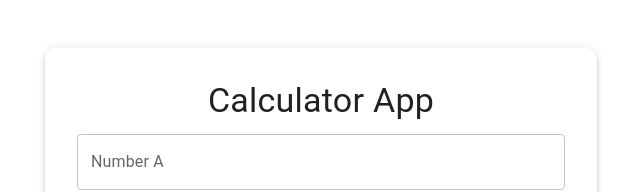
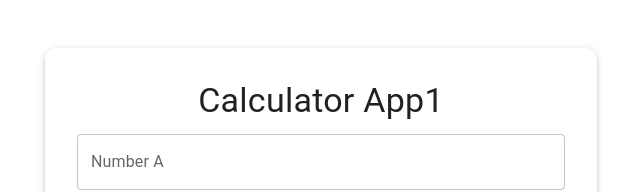
Before and after one commit to gil392/Playground, a React (Vite) app in the folder bigProject/apps/client/: page / in a window 1280 px wide. Shown: the top 192 px of the page, without its empty margins (319-959 px from the left). Built offline with nearby package versions, Linux system fonts and the light colour scheme.

Commit message:
change title again

```diff
--- a/bigProject/apps/client/src/App.tsx
+++ b/bigProject/apps/client/src/App.tsx
@@ -36,7 +36,7 @@ function App() {
     <Container maxWidth="sm">
       <Paper elevation={3} sx={{ p: 4, mt: 6, borderRadius: 3 }}>
         <Typography variant="h4" align="center" gutterBottom>
-          Calculator App
+          Calculator App1
         </Typography>
         <Stack spacing={2}>
           <TextField
```
